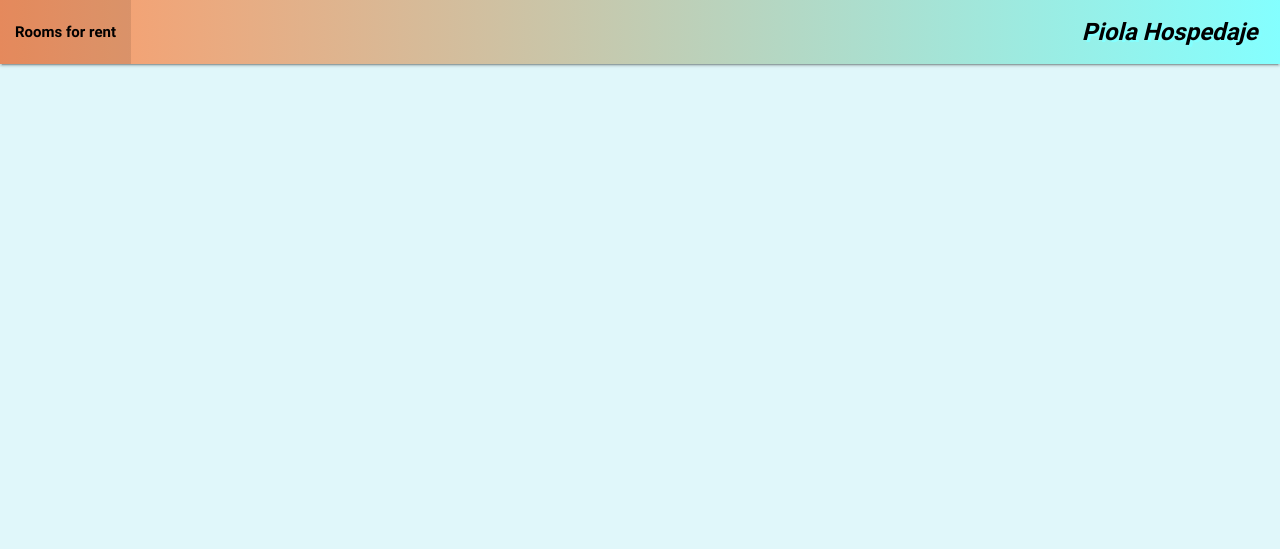
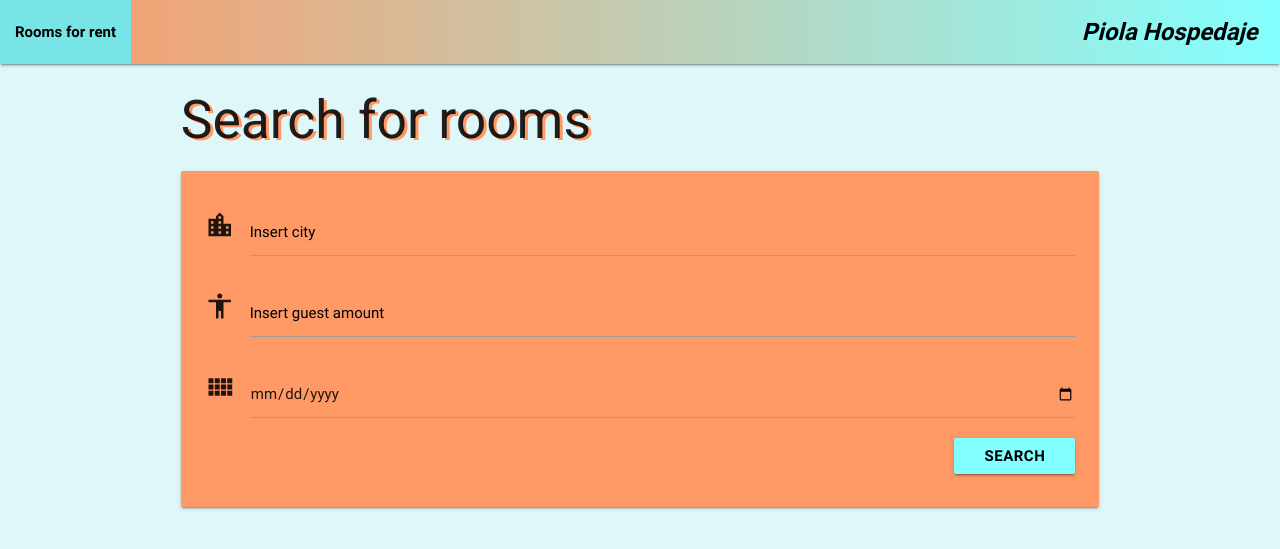
Before and after one commit to rodrimaqui/TpMetodologia3, a Django app: page / in a window 1280 px wide. Shown: the top 549 px of the page. Run offline with Django 3.2, Linux system fonts and the light colour scheme.

Commit message:
estilo bonito

```diff
--- a/saborto/Hospedajes/views.py
+++ b/saborto/Hospedajes/views.py
@@ -5,7 +5,7 @@ from models import *
 
 def index(request):
     if request.method == 'GET':
-        return render(request, 'index.html')
+        return render(request, 'search_rooms.html')
 
 def search_rooms_view(request):
     if request.method == 'GET':
--- a/saborto/templates/index.html
+++ b/saborto/templates/index.html
@@ -4,6 +4,7 @@
 	<head>
 
 	    <link rel="stylesheet" href="https://cdnjs.cloudflare.com/ajax/libs/materialize/0.100.2/css/materialize.min.css">
+	    <link href="https://fonts.googleapis.com/icon?family=Material+Icons" rel="stylesheet">
 	    <!--<link rel="stylesheet" href="{% static 'css/materialize.min.css' %}">
 		<link rel="stylesheet" href="{% static 'css/materialize.css' %}">-->
 		<meta charset="utf-8">
@@ -12,7 +13,9 @@
 	<body style="background-color:#e0f7fa;">
 	  <nav>
 	    <div class="nav-wrapper"  style="background:linear-gradient(to right, #ff9966 0%, #84ffff 100%);">
-	    	<label class="brand-logo right" style="color:black; text-shadow: 3px 2px 0px #84ffff;"><b><i>Piola Hospedaje</i></b></label>
+	    	<label class="brand-logo right" style="color:black; text-shadow: 3px 2px 0px #84ffff;"><b><i>
+	    		Piola Hospedaje</i></b>
+	    	</label>
 	        <ul class="left hide-on-med-and-down">
 	          <li><a href="{% url 'search' %}"><b style="color:black">Rooms for rent</b></a></li>
 	        </ul>
--- a/saborto/templates/search_rooms.html
+++ b/saborto/templates/search_rooms.html
@@ -1,6 +1,30 @@
 {% extends "index.html" %}
 {% block content %}
-<!--<div class="container">-->
+<div class="container">
+
+	<div class="row">
+		<div class="">
+			<h2 style="text-shadow: 3px 2px 0px #ff9966;">Search for rooms</h2>
+			<div class="card naranjita lighten-2">
+				<form method="GET" action="{% url 'show' %}" class="card-content"> {% csrf_token %}
+					<div class="input-field">
+					    <i class="material-icons prefix">location_city</i>
+					    <input placeholder="Insert city" name="city" id="icon_prefix" type="text" class="validate">
+					</div>
+					<div class="input-field">
+					    <i class="material-icons prefix">accessibility</i>
+					    <input placeholder="Insert guest amount" name="pax" id="icon_prefix" type="text" class="validate">
+					</div>
+					<div class="input-field">
+					    <i class="material-icons prefix">view_comfy</i>
+					    <input type="date" name="date" placeholder="date">
+					</div>
+					<button type="submit" class="btn waves-effect waves-light right"><b>Search</b></button><br><br>
+		     	</form>
+		    </div>
+	    </div>
+	</div>
+
 <style type="text/css">
 	li:hover {
 		background-color: #84ffff  !important;
@@ -11,20 +35,20 @@
 	.collection .collection-item {
 		border-bottom: 0px solid #e0e0e0;
 	}
+	::placeholder {
+   color:    black;
+	}
+	.naranjita {
+		background-color: #ff9966 !important;
+	}
+	.btn{
+		background-color: #84ffff !important;
+		color: black !important;
+	}
+	.btn:hover {
+		color: #18ffff !important;
+		background-color: black !important;
+	}
 </style>
 
-
-	<div class="row">
-		<div class="negrita card blue-grey darken-1">
-			<form method="GET" action="{% url 'show' %}" class="card-content"> {% csrf_token %}
-
-				<input type="text" name="city" placeholder="City"><br>
-				<input type="text" name="pax" placeholder="Guest amount"><br>
-				<input type="date" name="date" placeholder="date"><br>
-				<br>
-
-				<button type="submit" class="btn waves-effect waves-light right">Search</button><br>
-	     	</form>
-	    </div>
-	</div>
-{% endblock %}%}
+{% endblock %}
```
Also changed, not shown: saborto/templates/show_rooms.html (+33 -7 lines), saborto/templates/show_single_room.html (+4 -4 lines).
